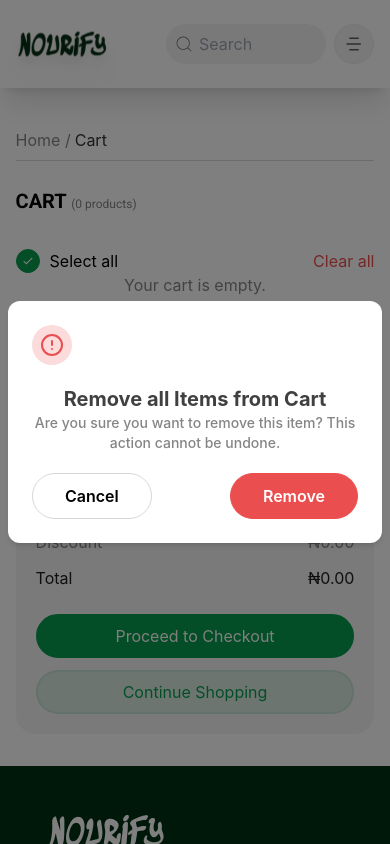
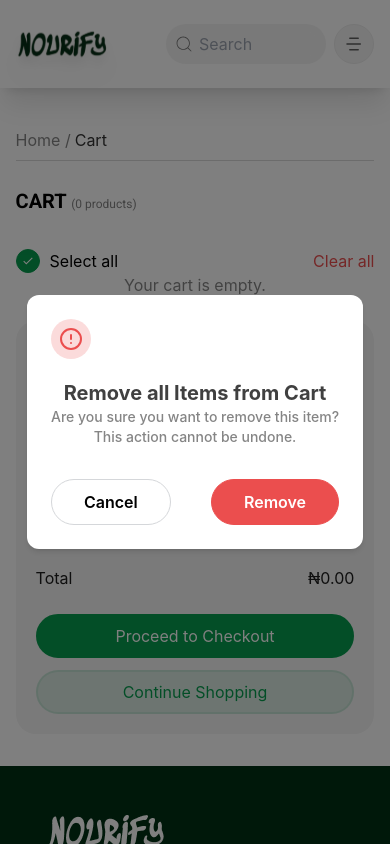
Before and after one commit to Nourify-develop/Nourify, a Next.js app: page /cart in a window 390 px wide. Both pictures are taken after a click on the button "Clear all". Shown: the top 844 px of the page. Built offline with nearby package versions, Linux system fonts and the light colour scheme; a web font is replaced by a local one.

Commit message:
fix: made the delete cart modal more responsive

```diff
--- a/src/app/cart/common/deleteProductModal.tsx
+++ b/src/app/cart/common/deleteProductModal.tsx
@@ -9,19 +9,26 @@ type ConfirmModalProps = {
   onClose: () => void;
 };
 
-export const ConfirmModal: React.FC<ConfirmModalProps> = ({ isOpen, message, onConfirm, onClose }) => {
+export const ConfirmModal: React.FC<ConfirmModalProps> = ({
+  isOpen,
+  message,
+  onConfirm,
+  onClose,
+}) => {
   if (!isOpen) return null;
 
   return (
     <div className="fixed inset-0 bg-black bg-opacity-50 flex justify-center items-center z-[1000]">
-      <div className="bg-white p-6 mx-2 flex flex-col space-y-5 rounded-[12px] shadow-md text-center">
+      <div className="bg-white p-6 mx-2 flex flex-col gap-y-5 rounded-[12px] shadow-md text-center">
         <div className="p-2 bg-red/20 w-fit rounded-full">
           <CircleAlert className="text-red" />
         </div>
         <div className="mb-3">
           <p className="font-bold text-xl text-gray-8">{message}</p>
           <p className="text-sm font-medium text-gray-5">
-            Are you sure you want to remove this item? This action cannot be undone.
+            Are you sure you want to remove this item?{" "}
+            <br className="inline-block md:hidden" /> This action{" "}
+            <br className="hidden md:inline-block" /> cannot be undone.
           </p>
         </div>
         <div className="flex justify-between w-full font-semibold text-base gap-4">
```
